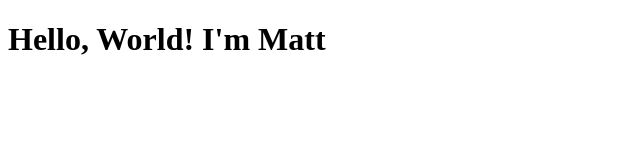
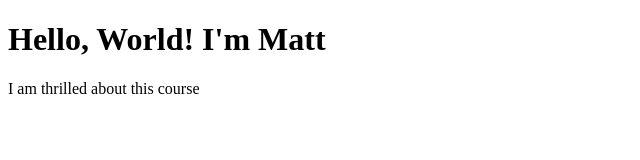
Before and after one commit to matt-mk/spa, a plain HTML site: page index.html in a window 1280 px wide. Shown: the whole page, without its empty margins (0-640 px from the left). Drawn offline with Linux system fonts and the light colour scheme.

Commit message:
second version of web file

```diff
--- a/index.html
+++ b/index.html
@@ -6,5 +6,6 @@
   </head>
   <body>
 <h1>Hello, World! I'm Matt</h1>
+<p>I am thrilled about this course</p>
   </body>
 </html>
```
